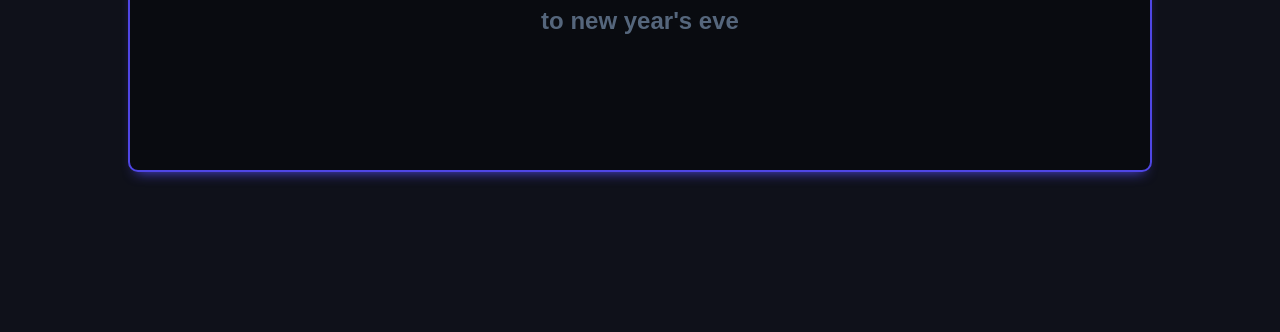
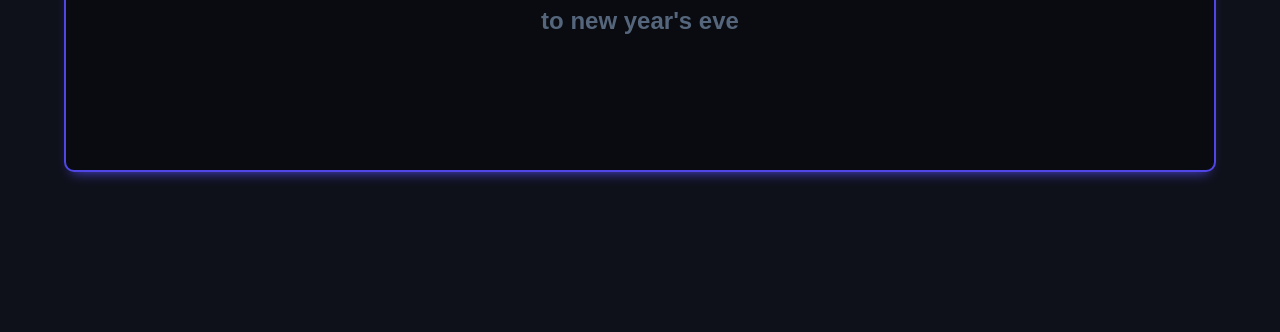
Before and after one commit to aleroses/js__countdown, a plain HTML site: page public/index.html in a window 1280 px wide. Shown: the part 468-800 px from the top of the page. Drawn offline with Linux system fonts and the light colour scheme.

Commit message:
More styles

```diff
--- a/public/styles/mobile.css
+++ b/public/styles/mobile.css
@@ -23,7 +23,7 @@ body {
 }
 
 .main {
-  width: 80vw;
+  width: 90vw;
   height: 60vh;
   text-align: center;
 
```
